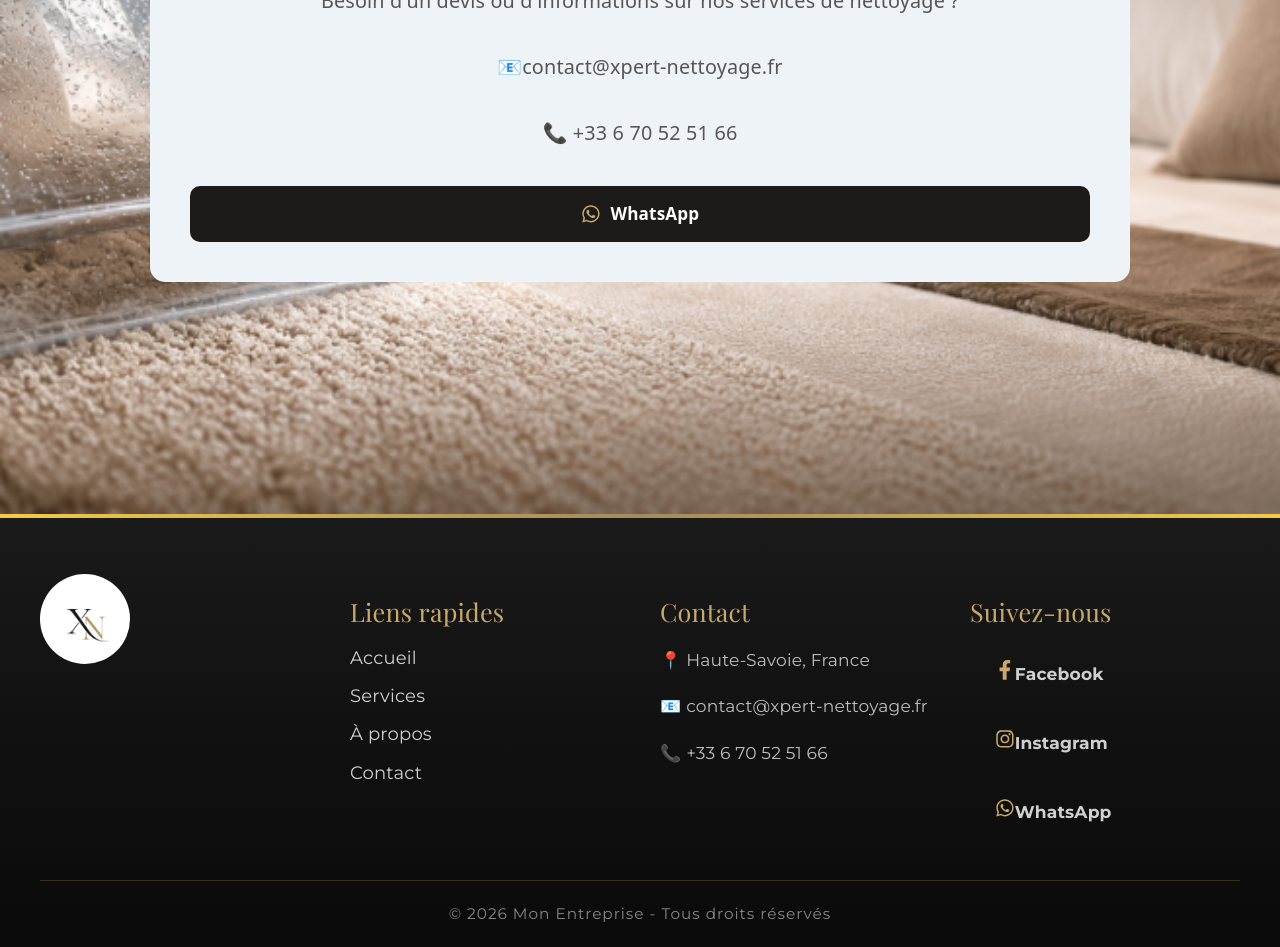
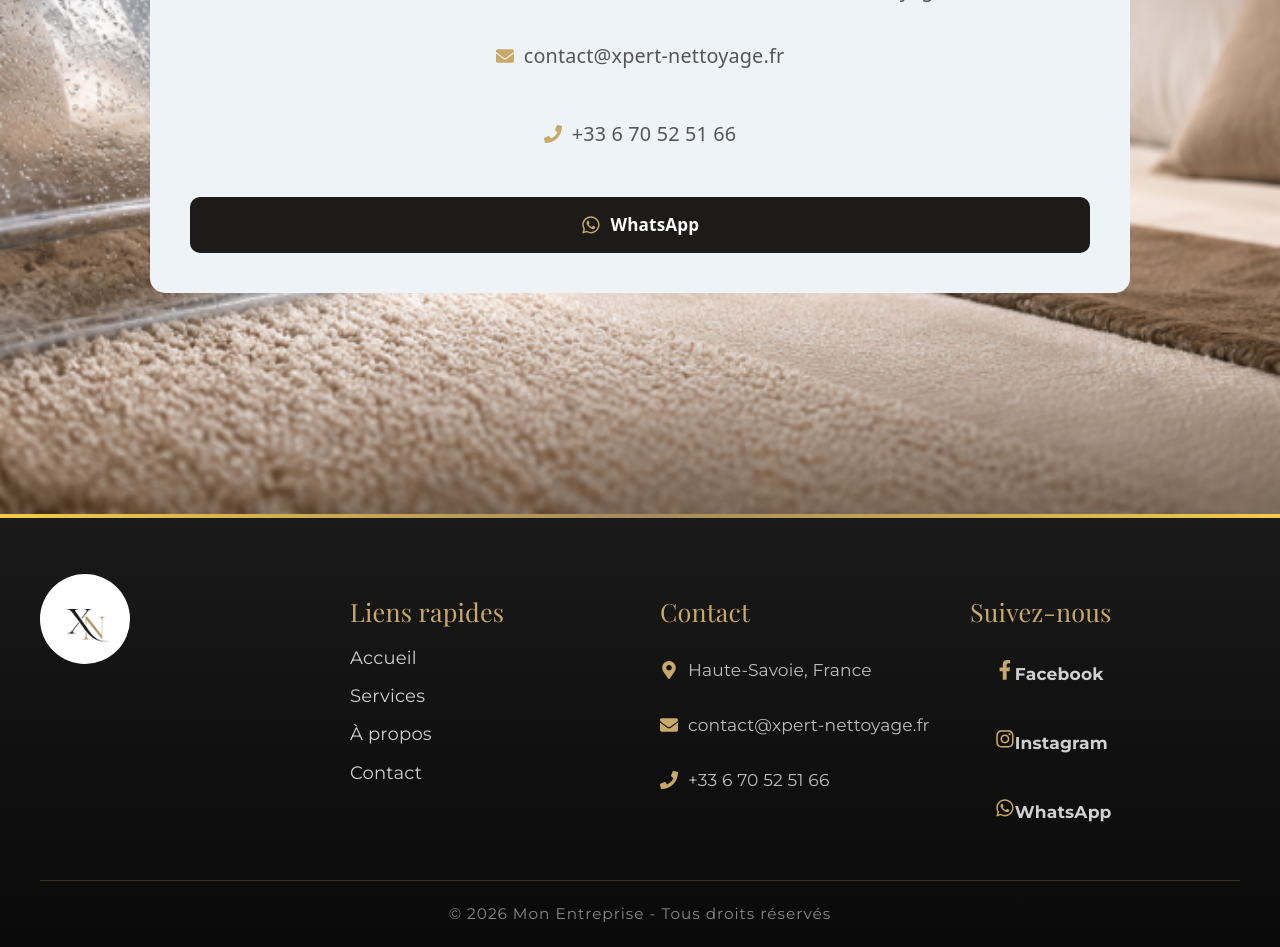
Before and after one commit to henriandreguillou/Xpert-nettoyage, a React (Vite) app in the folder react/: page /contact in a window 1280 px wide. Shown: the part 460-1407 px from the top of the page. Built offline with nearby package versions, Linux system fonts and the light colour scheme; a web font is replaced by a local one.

Commit message:
mise à jour 0.1

```diff
--- a/react/src/composents/Acceuil.jsx
+++ b/react/src/composents/Acceuil.jsx
@@ -2,6 +2,12 @@ import React from 'react';
 import backgroundImg from '../assets/acceuil.png';
 import { Link } from "react-router-dom";
 import "../style-css/acceuil.css"
+import {
+  FaCouch,
+  FaBed,
+  FaBrush,
+  FaChair
+} from "react-icons/fa";
 
 export default function Accueil() {
   return (
@@ -32,29 +38,30 @@ export default function Accueil() {
       </div>
 
       {/* --- SECTION DES SERVICES (4 COLONNES) --- */}
-      <div className="services-section">
+       <div className="services-section">
+
         <div className="services-grid">
 
           <div className="service-item">
-            <div className="service-icon">🛋️</div>
+            <FaCouch className="service-icon" />
             <h3 className="service-title">Canapés & Fauteuils</h3>
             <p className="service-desc">Nettoyage en profondeur</p>
           </div>
 
           <div className="service-item">
-            <div className="service-icon">🛏️</div>
-            <h3 className="service-title">MATELAS & TêTE DE LIT</h3>
+            <FaBed className="service-icon" />
+            <h3 className="service-title">Matelas & Tête de lit</h3>
             <p className="service-desc">Hygiène & désinfection</p>
           </div>
 
           <div className="service-item">
-            <div className="service-icon">🧾</div>
+            <FaBrush className="service-icon" />
             <h3 className="service-title">Tapis & Moquettes</h3>
             <p className="service-desc">Soin des fibres</p>
           </div>
 
           <div className="service-item">
-            <div className="service-icon">🪑</div>
+            <FaChair className="service-icon" />
             <h3 className="service-title">Chaises & Sièges</h3>
             <p className="service-desc">Résultat impeccable</p>
           </div>
--- a/react/src/composents/Contact.jsx
+++ b/react/src/composents/Contact.jsx
@@ -1,7 +1,12 @@
 import { useState } from "react";
-import { FaFacebookF, FaInstagram, FaWhatsapp } from "react-icons/fa";
+import {
+  FaWhatsapp,
+  FaEnvelope,
+  FaPhone
+} from "react-icons/fa";
+
 import qrCode from "../assets/WhatsApp_QRcode.jpeg";
-import "../style-css/contact.css"
+import "../style-css/contact.css";
 
 export default function Contact() {
   const [showOverlay, setShowOverlay] = useState(false);
@@ -18,28 +23,42 @@ export default function Contact() {
   return (
     <div className="contact-page">
       <div className="contact-container">
+
         <h1>Contactez-nous</h1>
 
         <p>
           Besoin d'un devis ou d'informations sur nos services de nettoyage ?
         </p>
-         <p>📧contact@xpert-nettoyage.fr</p>
 
-        <p>📞 +33 6 70 52 51 66</p>
+        {/* CONTACT INFO PRO */}
+        <div className="contact-info">
 
+          <p className="contact-line">
+            <FaEnvelope className="icon" />
+            <span>contact@xpert-nettoyage.fr</span>
+          </p>
+
+          <p className="contact-line">
+            <FaPhone className="icon" />
+            <span>+33 6 70 52 51 66</span>
+          </p>
+
+        </div>
+
+        {/* WHATSAPP */}
         <div className="socials">
           <a
             href="#"
             onClick={openOverlay}
             className="social-icon whatsapp"
           >
-            <FaWhatsapp />
+            <FaWhatsapp className="icon" />
             <span>WhatsApp</span>
           </a>
         </div>
       </div>
 
-      {/* Overlay WhatsApp */}
+      {/* OVERLAY */}
       {showOverlay && (
         <div className="overlay" onClick={closeOverlay}>
           <div
@@ -63,7 +82,6 @@ export default function Contact() {
               >
                 Ouvrir WhatsApp
               </a>
-
             </div>
           </div>
         </div>
--- a/react/src/composents/Footer.jsx
+++ b/react/src/composents/Footer.jsx
@@ -1,6 +1,6 @@
 import { useState } from "react";
 import { Link } from "react-router-dom";
-import { FaFacebookF, FaInstagram, FaWhatsapp } from "react-icons/fa";
+import { FaFacebookF, FaInstagram, FaWhatsapp, FaMapMarkerAlt, FaEnvelope, FaPhone  } from "react-icons/fa";
 import qrCode from "../assets/WhatsApp_QRcode.jpeg";
 import logo from "../assets/logo.jpeg";
 import "../style-css/footer.css";
@@ -47,11 +47,23 @@ export default function Footer() {
 
           {/* Contact */}
           <div className="footer-section">
-            <h3>Contact</h3>
-            <p>📍 Haute-Savoie, France</p>
-            <p>📧 contact@xpert-nettoyage.fr</p>
-            <p>📞 +33 6 70 52 51 66</p>
-          </div>
+                  <h3>Contact</h3>
+
+                  <p className="footer-line">
+                    <FaMapMarkerAlt className="icon" />
+                    <span>Haute-Savoie, France</span>
+                  </p>
+
+                  <p className="footer-line">
+                    <FaEnvelope className="icon" />
+                    <span>contact@xpert-nettoyage.fr</span>
+                  </p>
+
+                  <p className="footer-line">
+                    <FaPhone className="icon" />
+                    <span>+33 6 70 52 51 66</span>
+                  </p>
+                </div>
 
           {/* Réseaux sociaux */}
           <div className="footer-section">
--- a/react/src/style-css/contact.css
+++ b/react/src/style-css/contact.css
@@ -15,7 +15,7 @@
 
 .contact-container {
   text-align: center;
-  background: #eef3f8; /* ou blanc cassé */
+  background: #eef3f8;
   max-width: 900px;
   width: 100%;
   padding: 40px;
@@ -30,8 +30,40 @@
 .contact-container p {
   font-size: 1.1rem;
   color: #555;
-  margin-bottom: 40px;
+  margin-bottom: 20px;
 }
+
+/* =========================
+   CONTACT INFO (NEW)
+   ========================= */
+
+.contact-info {
+  display: flex;
+  flex-direction: column;
+  align-items: center;
+  gap: 12px;
+
+  margin-bottom: 30px;
+}
+
+.contact-line {
+  display: flex;
+  align-items: center;
+  gap: 10px;
+
+  font-size: 16px;
+  color: #222;
+}
+
+/* ICONS (NEW) */
+.icon {
+  color: #c8a96a;
+  font-size: 18px;
+}
+
+/* =========================
+   SOCIAL
+   ========================= */
 
 .socials {
   display: flex;
@@ -57,14 +89,17 @@
 }
 
 .contact-page .whatsapp {
-  background:  #1c1b1a;
+  background: #1c1b1a;
   width: 100%;
   display: flex;
   justify-content: center;
   align-items: center;
-  gap: 10px; /* espace entre icône et texte */
+  gap: 10px;
 }
-/* Overlay */
+
+/* =========================
+   OVERLAY
+   ========================= */
 
 .overlay {
   position: fixed;
--- a/react/src/style-css/footer.css
+++ b/react/src/style-css/footer.css
@@ -214,3 +214,22 @@
     align-items: center;
   }
 }
+
+
+
+.footer-line {
+  display: flex;
+  align-items: center;
+  gap: 10px;
+  margin: 6px 0;
+  white-space: nowrap;
+  color: #fff;
+  font-size: 15px;
+  padding: 10px 0;
+}
+
+.icon {
+  color: #c8a96a;
+  font-size: 18px;
+  flex-shrink: 0;
+}
```
